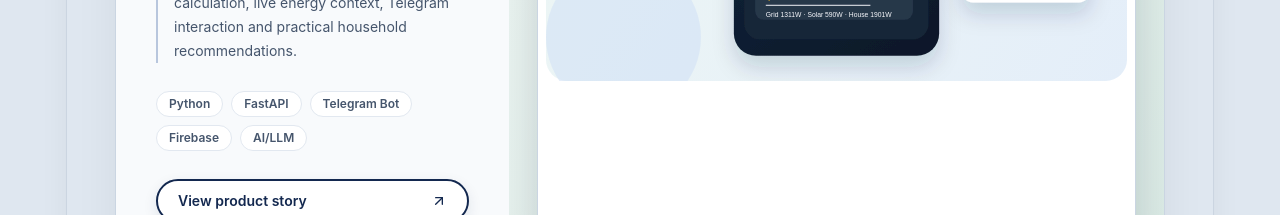
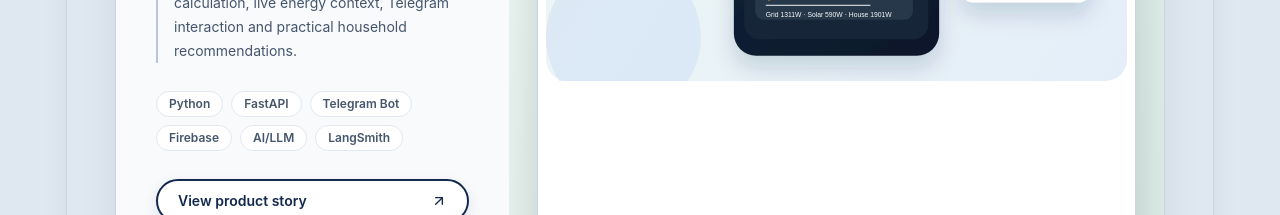
Before and after one commit to sale4387/aleksandar-markovic-portfolio, a Next.js app: page / in a window 1280 px wide. Shown: the part 4040-4255 px from the top of the page. Built offline with nearby package versions, Linux system fonts and the light colour scheme.

Commit message:
Add LangSmith to AI project tags

```diff
--- a/src/data/portfolio.ts
+++ b/src/data/portfolio.ts
@@ -288,7 +288,7 @@ export const portfolio = {
       problem: "Raw household energy data and solar forecasts are hard to act on without a simple interface that answers practical questions in the moment.",
       workflow: ["Telegram question", "Live energy snapshot", "Weather forecast", "Solar window calculation", "AI explanation", "Notification and household access"],
       outcome: "Demonstrates a real-world AI-assisted automation flow: deterministic solar-window calculation, live energy context, Telegram interaction and practical household recommendations.",
-      tags: ["Python", "FastAPI", "Telegram Bot", "Firebase", "AI/LLM"],
+      tags: ["Python", "FastAPI", "Telegram Bot", "Firebase", "AI/LLM", "LangSmith"],
       coverImage: "/images/ai-projects/energy-optimizer/cover.svg",
       coverSupportingImages: ["/images/ai-projects/energy-optimizer/workflow.svg", "/images/ai-projects/energy-optimizer/output.svg"],
       coverSupportingLabels: ["Telegram assistant", "Solar windows"],
@@ -320,7 +320,7 @@ export const portfolio = {
       problem: "Manual CV tailoring is slow, inconsistent and risky when AI is allowed to invent experience.",
       workflow: ["Upload or provide CV content", "Validate extracted candidate facts", "Compare against job description", "Generate tailored CV output", "Generate interview preparation questions"],
       outcome: "Demonstrates validation-first AI workflow design and controlled use of AI for career tooling.",
-      tags: ["Python", "Streamlit", "AI/LLM", "Validation", "PDF"],
+      tags: ["Python", "Streamlit", "AI/LLM", "Validation", "PDF", "LangSmith"],
       coverImage: "/images/ai-projects/cv-optimizer/cover.svg",
       coverSupportingImages: ["/images/ai-projects/cv-optimizer/workflow.svg", "/images/ai-projects/cv-optimizer/output.svg"],
       coverSupportingLabels: ["CV fit assessment", "Interview & PDF output"],
@@ -417,7 +417,7 @@ export const portfolio = {
       problem: "SEO research becomes repetitive when multiple product ideas require similar keyword and content planning workflows.",
       workflow: ["Define project dataset", "Collect keyword inputs", "Run SERP and topic research", "Generate topic strategy", "Create structured article brief"],
       outcome: "Demonstrates reusable workflow design for content research, SEO planning and AI-assisted brief generation.",
-      tags: ["Python", "Google APIs", "SERP Research", "AI/LLM", "Automation"],
+      tags: ["Python", "Google APIs", "SERP Research", "AI/LLM", "Automation", "LangSmith"],
       coverImage: "/images/ai-projects/seo-automation/cover.svg",
       coverSupportingImages: ["/images/ai-projects/seo-automation/workflow.svg", "/images/ai-projects/seo-automation/output.svg"],
       coverSupportingLabels: ["Keyword & SERP evidence", "Topic strategy output"],
```
